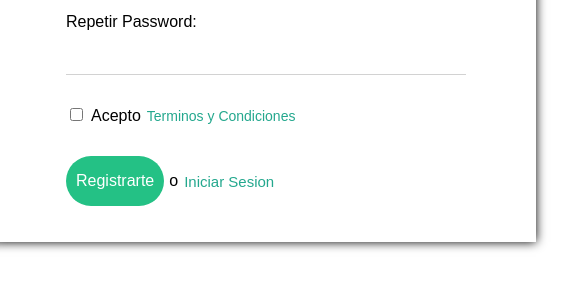
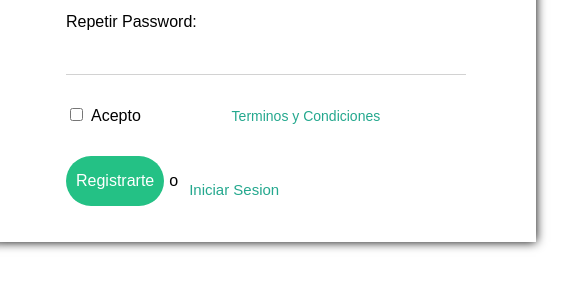
Before and after one commit to NickJCoder/SignUp4geeks, a plain HTML site: page index.html in a window 1280 px wide. Shown: the part 308-596 px from the top of the page, 414-989 px from the left. Drawn offline with Linux system fonts and the light colour scheme.

Commit message:
Update styles.css

```diff
--- a/styles.css
+++ b/styles.css
@@ -139,7 +139,9 @@ display:flex
     border: none;
     color: #24a88e;
     font-size: 15px;
-    margin-top: 17px;
+    margin-top: 32px;
+    margin-left: 5px;
+    text-decoration: none;
 
 }
 
@@ -154,9 +156,10 @@ display:flex
     border: none;
     color: #24a88e;
     font-size: 14px;
-    margin-right: 500px;
+    margin-left: 5px;
     width: 500px;
     white-space: nowrap;
+    text-decoration: none;
 
 }
 
```
